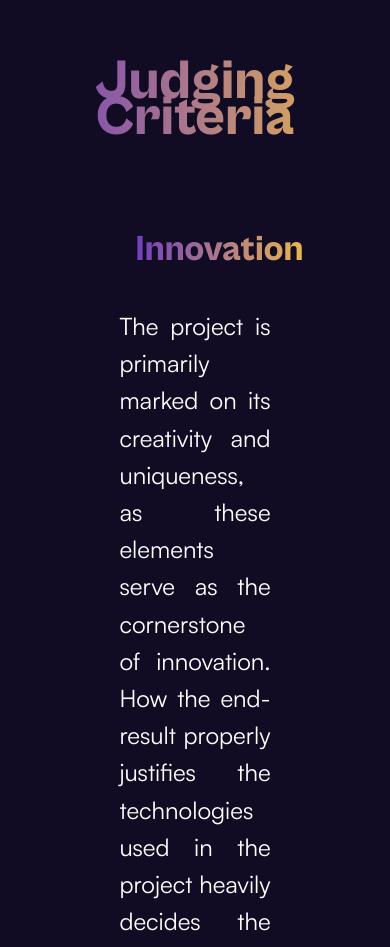
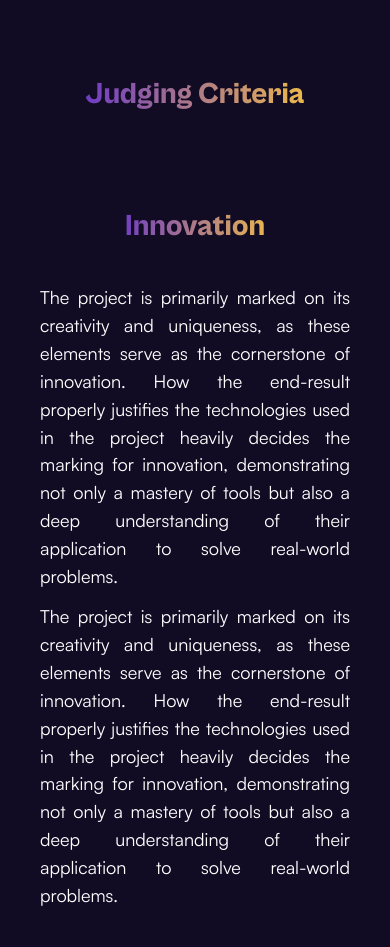
Before and after one commit to deerhack/deerhack25, a Next.js app in the folder frontend/: page /sections/judgesCriteriaSection in a window 390 px wide. Shown: the part 136-1083 px from the top of the page. Built offline with nearby package versions, Linux system fonts and the light colour scheme.

Commit message:
fix: fixed responsiveness

```diff
--- a/frontend/src/app/sections/judgesCriteriaSection/page.tsx
+++ b/frontend/src/app/sections/judgesCriteriaSection/page.tsx
@@ -3,45 +3,45 @@ import React from 'react'
 
 const page = () => {
   return (
-    <div className={`${cabinetRegular.className} md:text-lg `}>
+    <div className={`${cabinetRegular.className} text-lg `}>
       <br /><br /><br />
-    <h1 className={`headings ${cabinetExtraBold.className} text-[3.5rem] mb-24 pt-32`}>Judging Criteria</h1>
-    <div className={`${satoshiRegular.className} flex flex-col text-white md:px-24 px-[7.463rem] text-justify text-wrap font-[400]`}>
-    <h2 className={`text-[2.25rem] headings  ${cabinetExtraBold.className} mb-10`}>Innovation</h2>
-        <p className="leading-[155%] mb-3 text-[1.5rem]">
+    <h1 className={`headings ${cabinetExtraBold.className} lg:text-[3.5rem] mb-24 pt-32`}>Judging Criteria</h1>
+    <div className={`${satoshiRegular.className} flex flex-col text-white md:px-24 px-10 text-justify text-wrap font-[400]`}>
+    <h2 className={`lg:text-[2.25rem] headings  ${cabinetExtraBold.className} mb-10`}>Innovation</h2>
+        <p className="leading-[155%] mb-3 lg:text-[1.5rem]">
         The project is primarily marked on its creativity and uniqueness, as these elements serve as the cornerstone of innovation. How the end-result properly justifies the technologies used in the project heavily decides the marking for innovation, demonstrating not only a mastery of tools but also a deep understanding of their application to solve real-world problems.
         </p>
-        <p className="leading-[155%] mb-10 text-[1.5rem]">
+        <p className="leading-[155%] mb-10 lg:text-[1.5rem]">
         The project is primarily marked on its creativity and uniqueness, as these elements serve as the cornerstone of innovation. How the end-result properly justifies the technologies used in the project heavily decides the marking for innovation, demonstrating not only a mastery of tools but also a deep understanding of their application to solve real-world problems.
         </p>
     <br /><br /><br />
         <h2 className={`text-[2.25rem] headings ${cabinetExtraBold.className}  mb-10`}>Functionality</h2>
-        <p className="leading-[155%] mb-3 text-[1.5rem]">
+        <p className="leading-[155%] mb-3 lg:text-[1.5rem]">
         The robust functionality of the project serves as a testament to the thoroughness and sophistication of its development process. This emphasis on integration not only enhances the project's capabilities but also signifies a deep understanding of modern technological ecosystems and the importance of interoperability.
         </p>
-        <p className="mb-10 leading-[155%] text-[1.5rem]">
+        <p className="mb-10 leading-[155%] lg:text-[1.5rem]">
         Moreover, the project's commitment to data protection through the implementation of various security measures underscores its dedication to safeguarding sensitive information, reflecting a proactive approach to privacy and compliance standards. Additionally, the emphasis on cross-platform compatibility further enhances the project's comprehensiveness, ensuring that it can be accessed and utilized seamlessly across a diverse range of devices and environments, thereby maximizing its reach and impact.
         </p>
         <br /><br /><br />
 
         <h2 className={`text-[2.25rem] headings ${cabinetExtraBold.className}  mb-10`}>Scalability</h2>
-        <p className="leading-[155%] mb-3 text-[1.5rem]">
+        <p className="leading-[155%] mb-3 lg:text-[1.5rem]">
         The consistency of the user interface across multiple screens is crucial and serves as a focal point for marks distribution, highlighting the importance of seamless navigation and user experience cohesion. Moreover, the ease of access and the provision of personalized user screens are additional factors that contribute to the overall excellence of the project, emphasizing the significance of user-centric design and tailored experiences.
         </p>
         <br /><br /><br />
         <h2 className={`text-[2.25rem] headings ${cabinetExtraBold.className}  mb-10`}>Impact Potential</h2>
-        <p className="leading-[155%] mb-3 text-[1.5rem]">
+        <p className="leading-[155%] mb-3 lg:text-[1.5rem]">
         Enabling long-term sustainability entails a multifaceted evaluation from social, environmental, and economic perspectives, emphasizing the project's responsibility and impact beyond immediate implementation. This holistic approach underscores the importance of considering broader societal implications, environmental footprints, and economic viability in the project's design and implementation phases, ensuring that it aligns with sustainable development goals and fosters positive long-term outcomes.
         </p>
-        <p className="leading-[155%] mb-10 text-[1.5rem]">
+        <p className="leading-[155%] mb-10 lg:text-[1.5rem]">
         Furthermore, evaluating the potential for scalability involves a thorough assessment of whether the solution can efficiently accommodate larger user bases or be adapted to different contexts, highlighting its capacity to grow and evolve in tandem with changing needs and demands. By maximizing its reach and impact through scalable design principles, the project can effectively address emerging challenges and contribute to sustainable development goals on a global scale.
         </p>
         <br /><br /><br />
         <h2 className={`text-[2.25rem] headings ${cabinetExtraBold.className}  mb-10`}>Presentation</h2>
-        <p className="leading-[155%] mb-3 text-[1.5rem]">
+        <p className="leading-[155%] mb-3 lg:text-[1.5rem]">
         The effectiveness of a project often hinges on its presentation. Proper visuals, including well-crafted slides, compelling demos, and functional prototypes, play a pivotal role in bolstering the overall appeal and selling points of the project. These visual elements not only enhance comprehension but also captivate the audience's attention, fostering engagement and enthusiasm throughout the presentation..
         </p>
-        <p className="leading-[155%] mb-10 text-[1.5rem]">
+        <p className="leading-[155%] mb-10 lg:text-[1.5rem]">
         Moreover, they serve as tangible manifestations of the project's potential, offering concrete evidence of its value proposition and capabilities. By leveraging such visual aids, presenters can articulate their arguments with greater clarity and conviction, leaving a lasting impression on stakeholders and judges alike. Ultimately, the quality of the presentation can significantly influence the project's reception and ultimate success, underscoring the importance of meticulous preparation and attention to detail in visual storytelling
         </p>
     </div>
```
